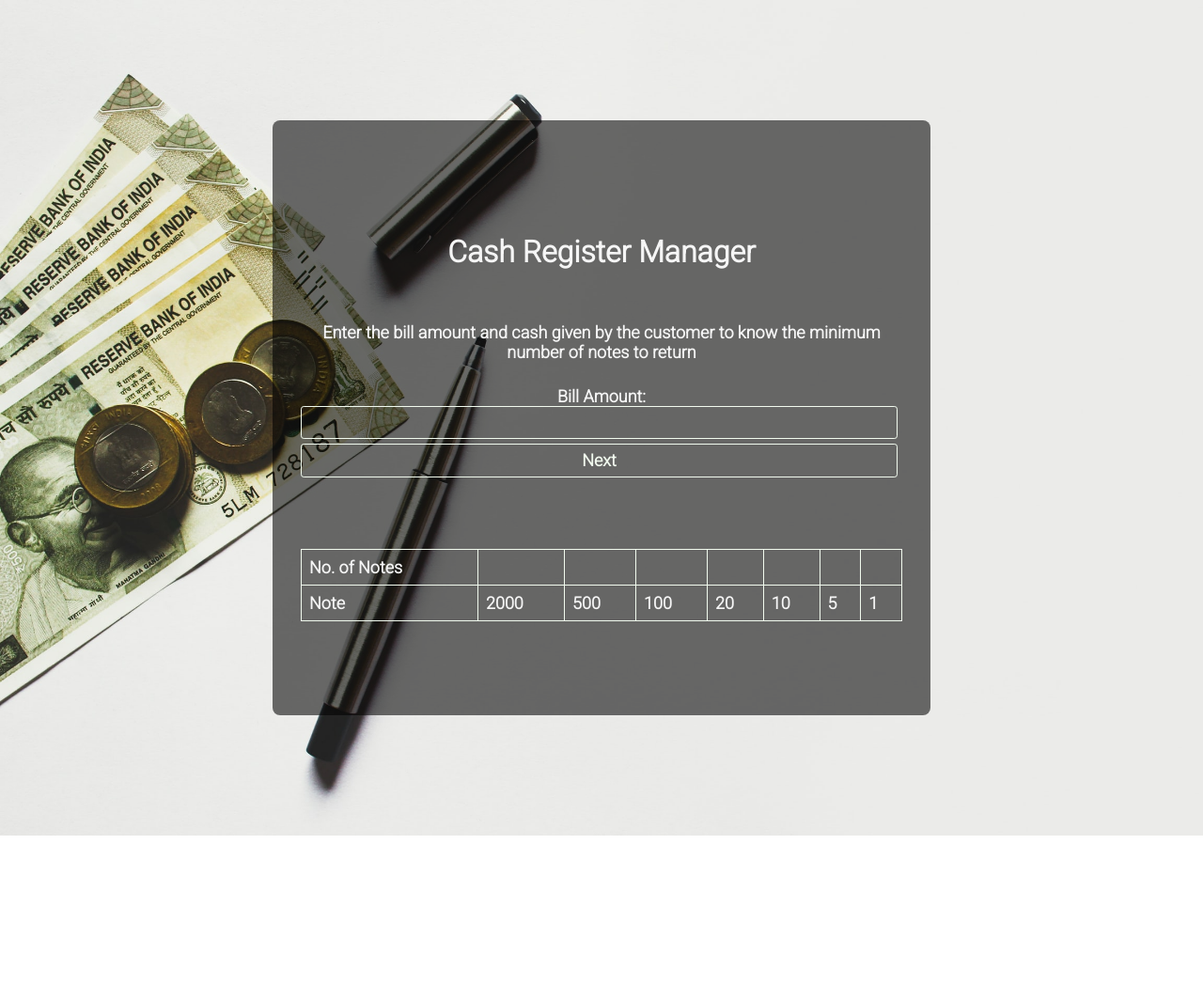
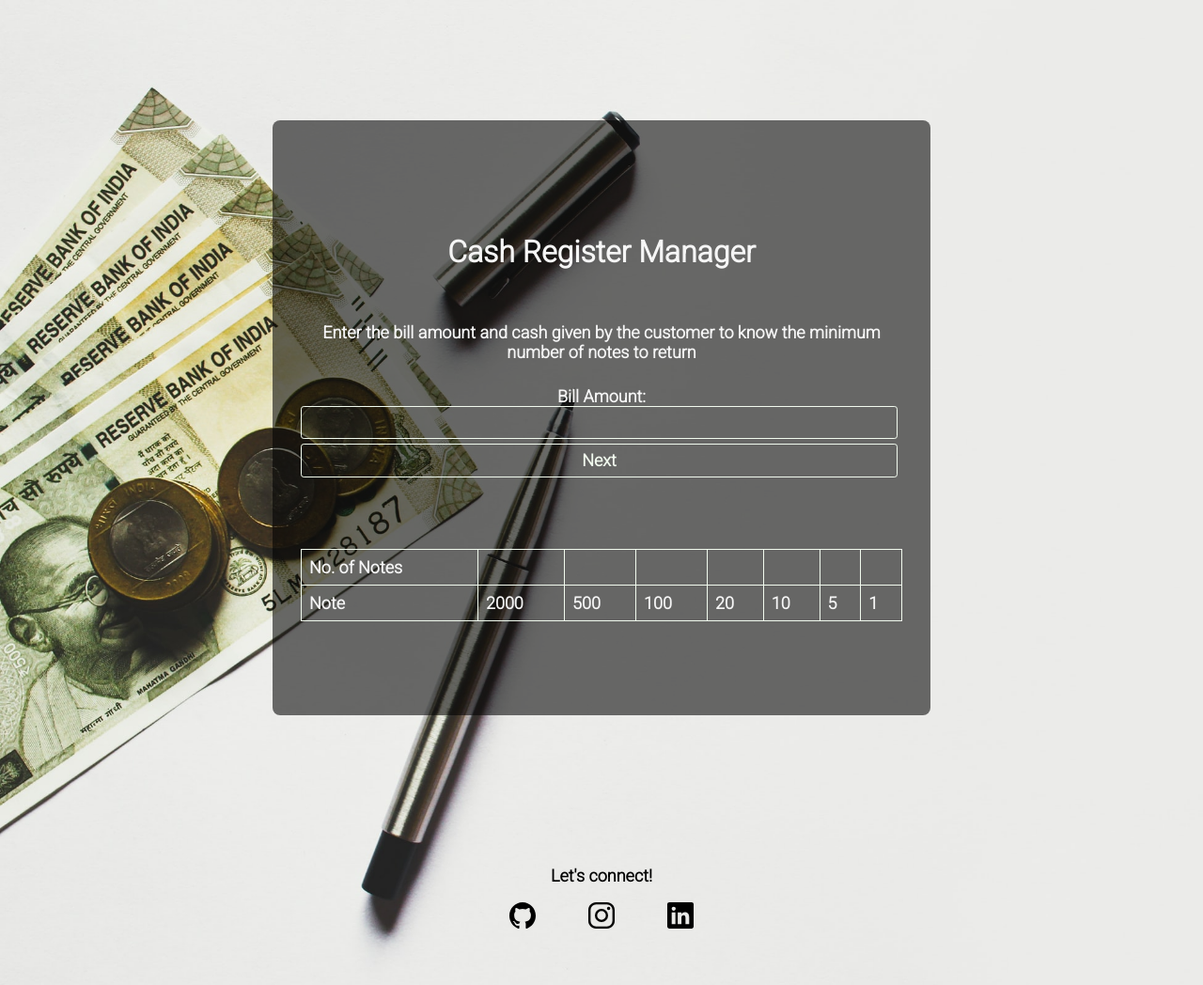
Before and after one commit to Snigdha17/cash-register, a plain HTML site: page index.html in a window 1280 px wide. Shown: the whole page at 94% size. Before the commit the page ends 889 px from the top, so only its background shows below. Drawn offline with nearby package versions, Linux system fonts and the light colour scheme.

Commit message:
feat: Added footer

```diff
--- a/index.html
+++ b/index.html
@@ -47,6 +47,41 @@
         </tr>
       </table>
     </div>
+
+    <footer class="footer">
+      <div class="footer-header">Let's connect!</div>
+      <ul class="social-links list-non-bullet">
+        <li class="list-item-inline">
+          <a class="link" href="https://github.com/Snigdha17" target="_blank"
+            ><ion-icon size="large" name="logo-github"></ion-icon
+          ></a>
+        </li>
+        <li class="list-item-inline">
+          <a
+            class="link"
+            href="https://www.instagram.com/bheemthehamster"
+            target="_blank"
+            ><ion-icon size="large" name="logo-instagram"></ion-icon
+          ></a>
+        </li>
+        <li class="list-item-inline">
+          <a
+            class="link"
+            href="https://www.linkedin.com/in/snigdhakamal/"
+            target="_blank"
+            ><ion-icon size="large" name="logo-linkedin"></ion-icon
+          ></a>
+        </li>
+      </ul>
+    </footer>
+    <script
+      type="module"
+      src="https://unpkg.com/ionicons@5.5.2/dist/ionicons/ionicons.esm.js"
+    ></script>
+    <script
+      nomodule
+      src="https://unpkg.com/ionicons@5.5.2/dist/ionicons/ionicons.js"
+    ></script>
     <script src="index.js"></script>
   </body>
 </html>
--- a/index.js
+++ b/index.js
@@ -40,8 +40,13 @@ function checkButtonOnClickHandler() {
     showMessage("Cash Given should be a number");
   } else if (cashGivenValue >= billAmountValue) {
     const amountToBeReturned = cashGivenValue - billAmountValue;
-    cashReturned.innerText = `Cash to be returned: ₹${amountToBeReturned}`;
-    calculateChange(amountToBeReturned);
+    if (amountToBeReturned === 0) {
+      cashReturned.innerText =
+        "Customer gave exact amount. Nothing to be returned";
+    } else {
+      cashReturned.innerText = `Cash to be returned: ₹${amountToBeReturned}`;
+      calculateChange(amountToBeReturned);
+    }
   } else {
     showMessage(
       "Cash provided should be equal to or greater than the bill amount"
--- a/style.css
+++ b/style.css
@@ -101,3 +101,46 @@ th {
   font-size: large;
   text-align: left;
 }
+
+/**footers **/
+
+/** lists **/
+.list-non-bullet {
+  list-style: none;
+}
+
+.list-item-inline {
+  display: inline;
+  padding: 0rem 0.5rem;
+}
+
+.link {
+  box-sizing: border-box;
+  text-decoration: none;
+  padding: 0.5rem 1rem;
+}
+
+.footer {
+  background-color: transparent;
+  padding: 2rem 1rem;
+  text-align: center;
+  color: black;
+  border-top-right-radius: 1rem;
+}
+
+.footer .link {
+  color: black;
+}
+
+.footer .footer-header {
+  font-weight: bold;
+  font-size: large;
+}
+
+.footer ul {
+  padding-inline-start: 0px;
+}
+
+.ion-icon {
+  color: black;
+}
```
Also changed, not shown: 1 other file.
